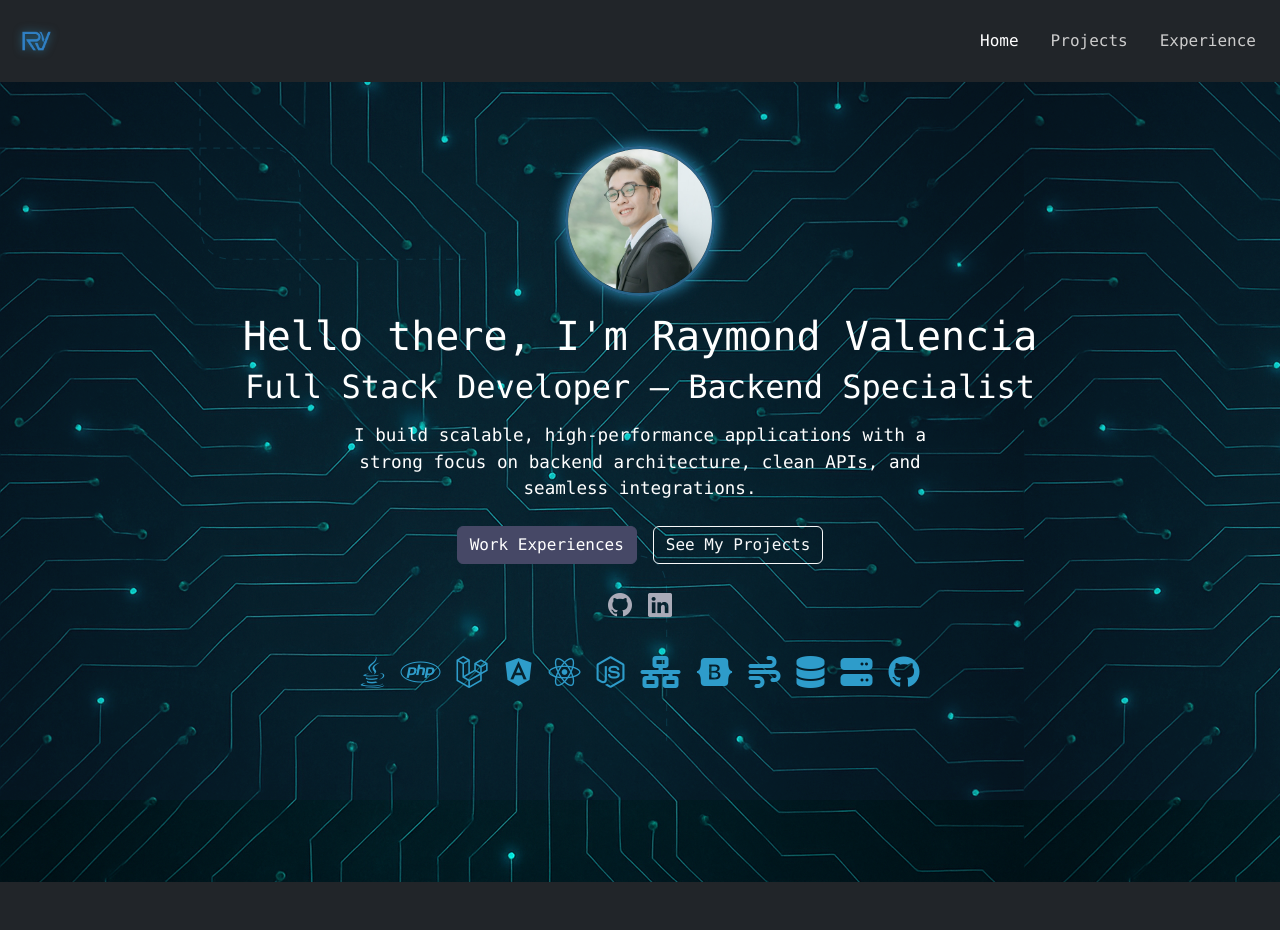
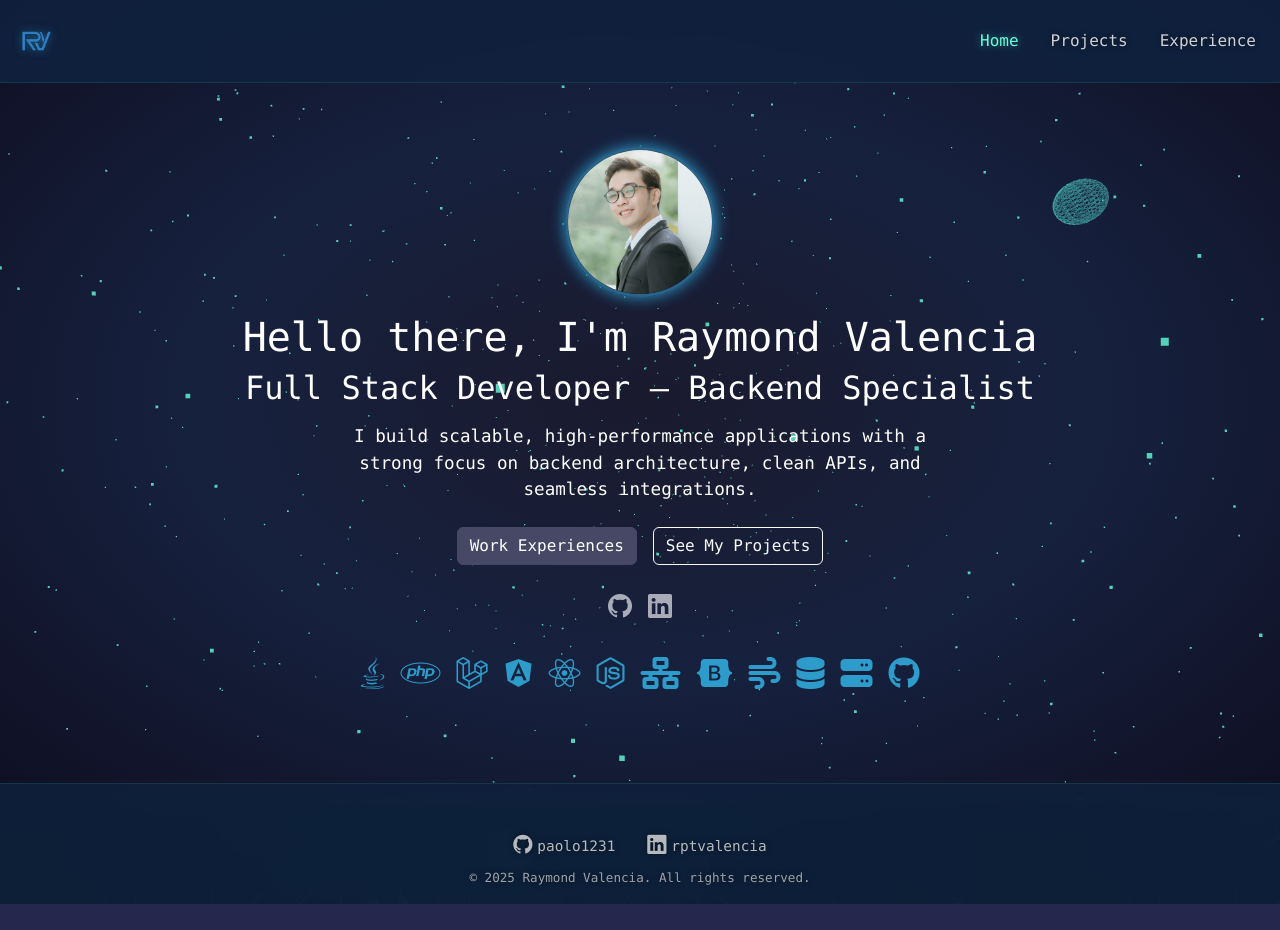
Before and after one commit to paolo1231/raymondvalencia-src, an Angular app: page / in a window 1280 px wide. Shown: the top 930 px of the page. After the commit the page ends 904 px from the top, so only its background shows below. Built offline with nearby package versions, Linux system fonts and the light colour scheme.

Commit message:
Three.js background changes

```diff
--- a/package.json
+++ b/package.json
@@ -21,10 +21,12 @@
     "@angular/router": "^20.0.0",
     "@angular/ssr": "^20.0.1",
     "@fortawesome/fontawesome-free": "^6.7.2",
+    "@types/three": "^0.180.0",
     "bootstrap": "^5.3.6",
     "bootstrap-icons": "^1.13.1",
     "express": "^5.1.0",
     "rxjs": "~7.8.0",
+    "three": "^0.180.0",
     "tslib": "^2.3.0"
   },
   "devDependencies": {
--- a/src/app/app.html
+++ b/src/app/app.html
@@ -1,4 +1,6 @@
-<nav class="navbar navbar-expand-lg navbar-dark bg-dark sticky-top px-3">
+<app-three-background></app-three-background>
+
+<nav class="navbar navbar-expand-lg navbar-dark sticky-top px-3">
   <a class="navbar-brand d-flex align-items-center" routerLink="/">
     <img src="assets/rpv-logo-2.png" alt="RPV Logo" class="logo-img me-2" />
   </a>
@@ -28,7 +30,7 @@
   <router-outlet #outlet="outlet"></router-outlet>
 </main>
 
-<footer class="footer bg-dark text-light text-center py-3">
+<footer class="footer text-center py-3">
   <div class="container d-flex justify-content-center align-items-center flex-wrap gap-3">
     <a href="https://github.com/paolo1231" target="_blank" rel="noopener noreferrer" class="footer-link">
       <i class="bi bi-github"></i> paolo1231
--- a/src/app/app.scss
+++ b/src/app/app.scss
@@ -4,20 +4,29 @@ nav.navbar {
   position: sticky;
   top: 0;
   z-index: 1000;
-  background-color: #212529;
+  background-color: rgba(16, 33, 62, 0.85) !important;
+  backdrop-filter: blur(15px);
+  border-bottom: 1px solid rgba(100, 255, 218, 0.1);
+  transition: all 0.3s ease;
+
+  &:hover {
+    background-color: rgba(16, 33, 62, 0.95) !important;
+  }
 
   .navbar-brand {
     font-weight: bold;
     font-size: 1.25rem;
     color: #fff;
+    text-shadow: 0 0 10px rgba(100, 255, 218, 0.3);
 
     &:hover {
-      color: #0d6efd;
+      color: #64ffda;
+      text-shadow: 0 0 15px rgba(100, 255, 218, 0.6);
     }
   }
 
   .navbar-toggler {
-    border-color: rgba(255, 255, 255, 0.1);
+    border-color: rgba(100, 255, 218, 0.3);
   }
 
   .navbar-toggler-icon {
@@ -25,13 +34,15 @@ nav.navbar {
   }
 
   .nav-link {
-    color: #ccc;
+    color: rgba(255, 255, 255, 0.8);
     margin-left: 1rem;
-    transition: color 0.3s ease;
+    transition: all 0.3s ease;
+    text-shadow: 0 0 5px rgba(0, 0, 0, 0.5);
 
     &.active,
     &:hover {
-      color: #fff;
+      color: #64ffda;
+      text-shadow: 0 0 10px rgba(100, 255, 218, 0.4);
     }
   }
 }
@@ -41,29 +52,44 @@ nav.navbar {
 }
 
 .footer {
-  background-color: var(--color-primary-dark);
-  color: var(--color-light-gray);
+  background-color: rgba(16, 33, 62, 0.85);
+  backdrop-filter: blur(15px);
+  border-top: 1px solid rgba(100, 255, 218, 0.1);
+  color: rgba(255, 255, 255, 0.8);
   text-align: center;
   padding: 1rem 0;
   font-size: 0.9rem;
+  transition: all 0.3s ease;
+
+  &:hover {
+    background-color: rgba(16, 33, 62, 0.95);
+  }
 
   .footer-link {
-    color: var(--color-bg);
+    color: rgba(255, 255, 255, 0.7);
     text-decoration: none;
     font-weight: 500;
     display: inline-flex;
     align-items: center;
     gap: 0.3rem;
     margin: 0 0.5rem;
-    transition: color 0.3s;
+    transition: all 0.3s ease;
+    text-shadow: 0 0 5px rgba(0, 0, 0, 0.5);
 
     &:hover {
-      color: var(--color-accent-light);
+      color: #64ffda;
+      text-shadow: 0 0 10px rgba(100, 255, 218, 0.4);
+      transform: translateY(-1px);
     }
 
     i {
       font-size: 1.2rem;
     }
+  }
+
+  small {
+    color: rgba(255, 255, 255, 0.6);
+    text-shadow: 0 0 5px rgba(0, 0, 0, 0.5);
   }
 }
 
@@ -71,4 +97,7 @@ main {
   min-height: calc(100vh - 100px); // adjust based on your header + footer
   overflow: hidden;
   position: relative;
+  background: transparent; // Let the Three.js background show through
 }
+
+// Remove duplicate navbar styles - handled above
--- a/src/app/app.ts
+++ b/src/app/app.ts
@@ -1,10 +1,11 @@
 import { Component } from '@angular/core';
 import { RouterLink, RouterLinkActive, RouterOutlet } from '@angular/router';
 import { slideInAnimation } from './route-animations';
+import { ThreeBackgroundComponent } from './components/three-background/three-background.component';
 
 @Component({
   selector: 'app-root',
-  imports: [RouterOutlet, RouterLink, RouterLinkActive],
+  imports: [RouterOutlet, RouterLink, RouterLinkActive, ThreeBackgroundComponent],
   templateUrl: './app.html',
   styleUrl: './app.scss',
   animations: [slideInAnimation]
--- /dev/null
+++ b/src/app/components/three-background/three-background.component.scss
@@ -0,0 +1,10 @@
+.three-background {
+  position: fixed;
+  top: 0;
+  left: 0;
+  width: 100vw;
+  height: 100vh;
+  z-index: -1;
+  background: radial-gradient(ellipse at center, #1a1a2e 0%, #16213e 50%, #0f0f23 100%);
+  pointer-events: none;
+}
--- /dev/null
+++ b/src/app/components/three-background/three-background.component.ts
@@ -0,0 +1,170 @@
+import { Component, ElementRef, OnInit, OnDestroy, ViewChild, AfterViewInit } from '@angular/core';
+import * as THREE from 'three';
+
+@Component({
+    selector: 'app-three-background',
+    standalone: true,
+    template: `<canvas #threeCanvas class="three-background"></canvas>`,
+    styleUrls: ['./three-background.component.scss']
+})
+export class ThreeBackgroundComponent implements OnInit, AfterViewInit, OnDestroy {
+    @ViewChild('threeCanvas', { static: true }) canvasRef!: ElementRef<HTMLCanvasElement>;
+
+    private scene!: THREE.Scene;
+    private camera!: THREE.PerspectiveCamera;
+    private renderer!: THREE.WebGLRenderer;
+    private particles!: THREE.Points;
+    private geometryObjects: THREE.Mesh[] = [];
+    private animationId!: number;
+    private mouse = new THREE.Vector2();
+    private time = 0;
+
+    ngOnInit(): void { }
+
+    ngAfterViewInit(): void {
+        this.initThree();
+        this.createParticles();
+        this.createGeometry();
+        this.animate();
+        this.onWindowResize();
+        window.addEventListener('resize', this.onWindowResize.bind(this));
+        window.addEventListener('mousemove', this.onMouseMove.bind(this));
+    }
+
+    ngOnDestroy(): void {
+        if (this.animationId) {
+            cancelAnimationFrame(this.animationId);
+        }
+        window.removeEventListener('resize', this.onWindowResize.bind(this));
+        window.removeEventListener('mousemove', this.onMouseMove.bind(this));
+        if (this.renderer) {
+            this.renderer.dispose();
+        }
+    }
+
+    private initThree(): void {
+        // Scene
+        this.scene = new THREE.Scene();
+
+        // Camera
+        this.camera = new THREE.PerspectiveCamera(
+            75,
+            window.innerWidth / window.innerHeight,
+            0.1,
+            1000
+        );
+        this.camera.position.z = 5;
+
+        // Renderer
+        this.renderer = new THREE.WebGLRenderer({
+            canvas: this.canvasRef.nativeElement,
+            alpha: true,
+            antialias: true
+        });
+        this.renderer.setSize(window.innerWidth, window.innerHeight);
+        this.renderer.setPixelRatio(Math.min(window.devicePixelRatio, 2));
+    }
+
+    private createParticles(): void {
+        const particleCount = 1000;
+        const positions = new Float32Array(particleCount * 3);
+
+        for (let i = 0; i < particleCount * 3; i++) {
+            positions[i] = (Math.random() - 0.5) * 10;
+        }
+
+        const geometry = new THREE.BufferGeometry();
+        geometry.setAttribute('position', new THREE.BufferAttribute(positions, 3));
+
+        const material = new THREE.PointsMaterial({
+            color: 0x64ffda,
+            size: 0.02,
+            transparent: true,
+            opacity: 0.8
+        });
+
+        this.particles = new THREE.Points(geometry, material);
+        this.scene.add(this.particles);
+    }
+
+    private createGeometry(): void {
+        // Create floating geometric shapes
+        const shapes = [
+            new THREE.BoxGeometry(0.5, 0.5, 0.5),
+            new THREE.SphereGeometry(0.3, 16, 16),
+            new THREE.ConeGeometry(0.3, 0.6, 8),
+            new THREE.OctahedronGeometry(0.4)
+        ];
+
+        const materials = [
+            new THREE.MeshBasicMaterial({ color: 0x64ffda, wireframe: true, transparent: true, opacity: 0.3 }),
+            new THREE.MeshBasicMaterial({ color: 0xff6b6b, wireframe: true, transparent: true, opacity: 0.3 }),
+            new THREE.MeshBasicMaterial({ color: 0x4ecdc4, wireframe: true, transparent: true, opacity: 0.3 }),
+            new THREE.MeshBasicMaterial({ color: 0xffe66d, wireframe: true, transparent: true, opacity: 0.3 })
+        ];
+
+        for (let i = 0; i < 8; i++) {
+            const geometry = shapes[Math.floor(Math.random() * shapes.length)];
+            const material = materials[Math.floor(Math.random() * materials.length)];
+            const mesh = new THREE.Mesh(geometry, material);
+
+            mesh.position.set(
+                (Math.random() - 0.5) * 20,
+                (Math.random() - 0.5) * 20,
+                (Math.random() - 0.5) * 20
+            );
+
+            mesh.rotation.set(
+                Math.random() * Math.PI,
+                Math.random() * Math.PI,
+                Math.random() * Math.PI
+            );
+
+            this.geometryObjects.push(mesh);
+            this.scene.add(mesh);
+        }
+    }
+
+    private onMouseMove(event: MouseEvent): void {
+        this.mouse.x = (event.clientX / window.innerWidth) * 2 - 1;
+        this.mouse.y = -(event.clientY / window.innerHeight) * 2 + 1;
+    }
+
+    private animate(): void {
+        this.animationId = requestAnimationFrame(() => this.animate());
+        this.time += 0.01;
+
+        // Rotate particles
+        this.particles.rotation.x += 0.001;
+        this.particles.rotation.y += 0.002;
+
+        // Animate geometry objects
+        this.geometryObjects.forEach((obj, index) => {
+            obj.rotation.x += 0.01 + index * 0.001;
+            obj.rotation.y += 0.015 + index * 0.001;
+
+            // Floating motion
+            obj.position.y += Math.sin(this.time + index) * 0.01;
+            obj.position.x += Math.cos(this.time + index * 0.5) * 0.005;
+
+            // Mouse interaction
+            const mouseInfluence = 0.1;
+            obj.position.x += this.mouse.x * mouseInfluence * (index + 1) * 0.1;
+            obj.position.y += this.mouse.y * mouseInfluence * (index + 1) * 0.1;
+        });
+
+        // Camera subtle movement
+        this.camera.position.x += (this.mouse.x * 0.5 - this.camera.position.x) * 0.05;
+        this.camera.position.y += (this.mouse.y * 0.5 - this.camera.position.y) * 0.05;
+        this.camera.lookAt(this.scene.position);
+
+        // Render
+        this.renderer.render(this.scene, this.camera);
+    }
+
+    private onWindowResize(): void {
+        this.camera.aspect = window.innerWidth / window.innerHeight;
+        this.camera.updateProjectionMatrix();
+        this.renderer.setSize(window.innerWidth, window.innerHeight);
+    }
+}
--- a/src/app/pages/home/home.scss
+++ b/src/app/pages/home/home.scss
@@ -1,7 +1,7 @@
 .home {
   position: relative;
   overflow: hidden;
-  min-height: 100vh;
+  min-height: 100px;
   padding: 4rem 2rem;
   text-align: center;
   color: var(--color-bg);
--- a/src/app/pages/projects/projects.html
+++ b/src/app/pages/projects/projects.html
@@ -1,5 +1,5 @@
 <div class="projects container py-5">
-    <h2 class="text-center mb-4 text-white">Projects</h2>
+    <h2 class="mb-4 text-white">Projects</h2>
 
     <div class="row g-4">
         <div class="col-md-6" *ngFor="let project of projects">
```
Also changed, not shown: 2 other files (tests, documents, lock files or other folders).
